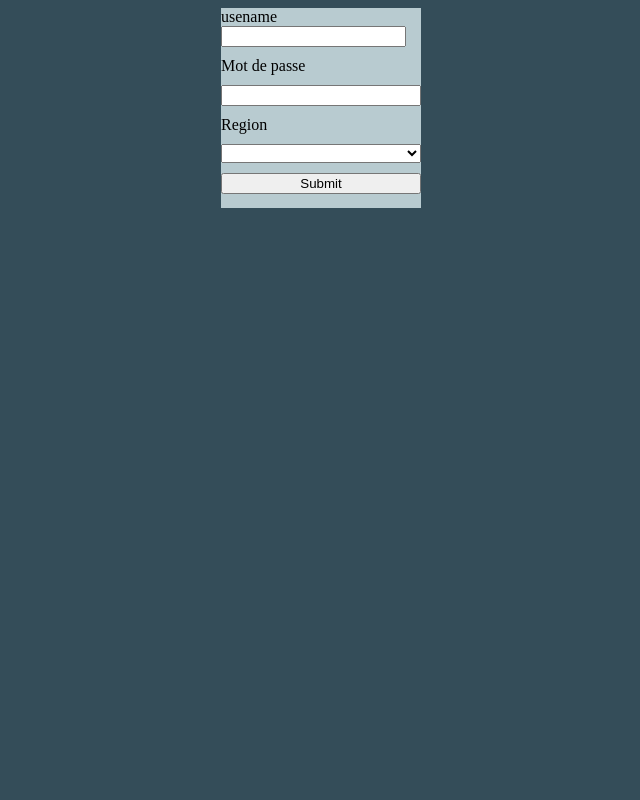
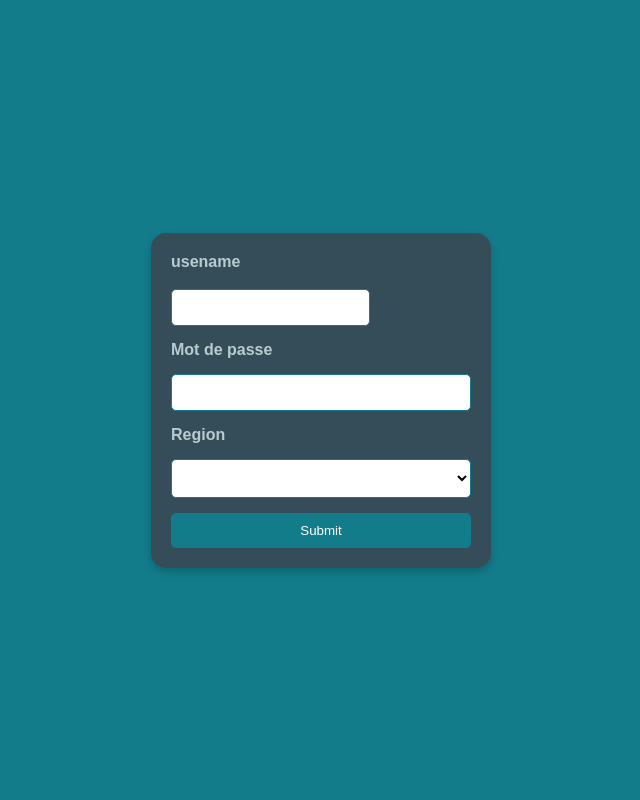
Before and after one commit to MycaMonney/P_M110, a PHP site: page /login.html in a window 1280 px wide. Shown: the whole page, without its empty margins (319-959 px from the left). Run offline with PHP 8.4, Linux system fonts and the light colour scheme; lists and menus that the app fills with data are empty.

Commit message:
amélioration du login

```diff
--- a/Frontend/css/login.css
+++ b/Frontend/css/login.css
@@ -1,19 +1,59 @@
-body{
-    background-color: #344D59;
+body {
+    background-color: #137C8B;
     display: flex;
     justify-content: center;
     align-items: center;
+    height: 100vh;
+    margin: 0;
+    font-family: Arial, sans-serif;
+}
 
+#form {
+    background-color: #344D59;
+    padding: 20px;
+    border-radius: 15px;
+    box-shadow: 0 4px 8px rgba(0, 0, 0, 0.2);
+    width: 300px;
 }
-form{
 
-    background-color:#B8CBD0;
+form {
     display: flex;
     flex-direction: column;
-    gap:10px;
+    gap: 15px;
 }
-#form{
-    width: 200px;
-    height: 200px;
-    background-color:#B8CBD0;
+
+label {
+    font-weight: bold;
+    color: #B8CBD0;
 }
+
+input[type="text"],
+input[type="password"],
+select {
+    padding: 10px;
+    border: 1px solid #137C8B;
+    border-radius: 5px;
+    background-color: #fff;
+    outline: none;
+    transition: border-color 0.3s;
+}
+
+input[type="text"]:focus,
+input[type="password"]:focus,
+select:focus {
+    border-color: #1E2F38;
+}
+
+input[type="submit"] {
+    background-color: #137C8B;
+    color: white;
+    padding: 10px;
+    border: none;
+    border-radius: 5px;
+    cursor: pointer;
+    transition: background-color 0.3s;
+}
+
+input[type="submit"]:hover {
+    background-color: #137C8B;
+}
--- a/Frontend/login.html
+++ b/Frontend/login.html
@@ -1,16 +1,20 @@
 <!DOCTYPE html>
 <html lang="en">
+
 <head>
     <meta charset="UTF-8">
     <meta name="viewport" content="width=device-width, initial-scale=1.0">
     <title>Document</title>
     <link rel="stylesheet" href="css/login.css">
 </head>
+
 <body>
     <div id="form">
         <form action="">
             <div>
                 <label for="">usename</label>
+                <br>
+                <br>
                 <input type="text">
             </div>
             <label for="">Mot de passe</label>
@@ -21,4 +25,5 @@
         </form>
     </div>
 </body>
+
 </html>
```
